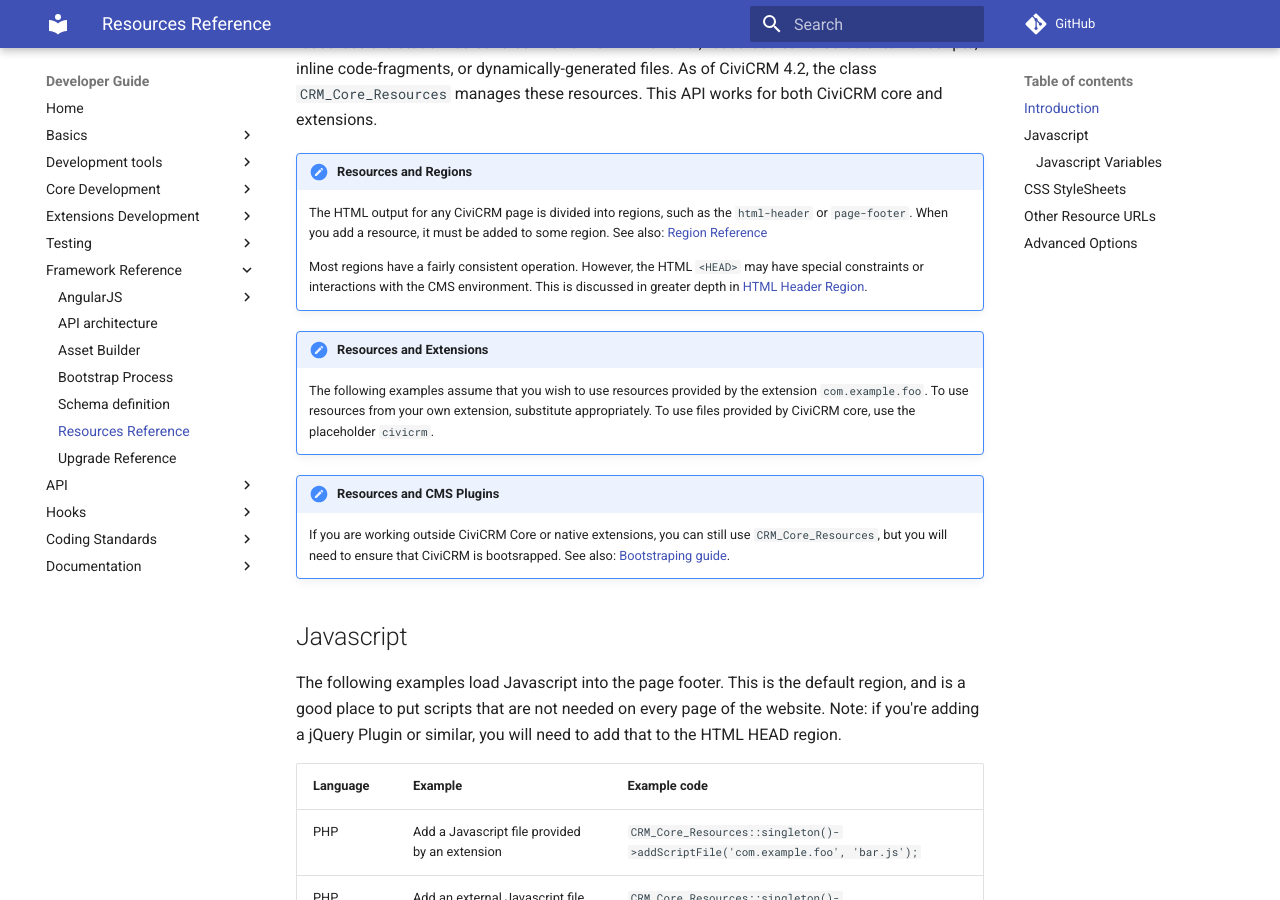
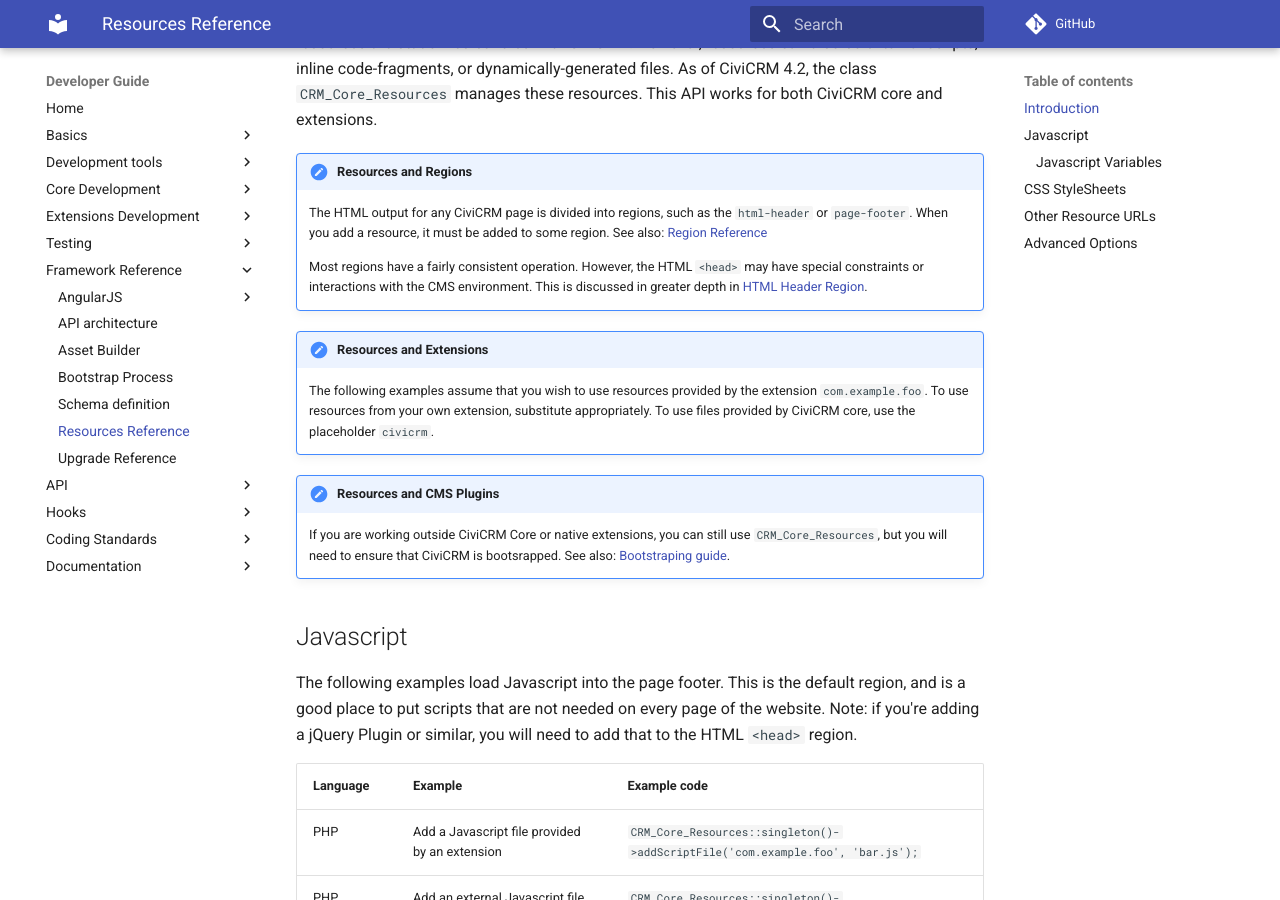
Before and after one commit to civicrm/civicrm-dev-docs, an MkDocs documentation site: the page built from docs/framework/resources.md, in a window 1280 px wide and 900 px high, scrolled down 226 px. Built offline with MkDocs 1.6.1 and Material for MkDocs 9.7.7, drawn with Linux system fonts in a browser that asks for light colours; comment, search, counter and statistics services are not loaded; old or Windows-style settings are respelled for this version of MkDocs; some of the changed text lies outside the part shown.

```diff
--- a/docs/framework/resources.md
+++ b/docs/framework/resources.md
@@ -7,7 +7,7 @@ The *resources* subsystem supports loading Javascript code, CSS code, or image d
 !!! note "Resources and Regions"
     The HTML output for any CiviCRM page is divided into regions, such as the `html-header` or `page-footer`. When you add a resource, it must be added to some region. See also: [Region Reference](https://wiki.civicrm.org/confluence/display/CRMDOC/Region+Reference)
 
-    Most regions have a fairly consistent operation. However, the HTML `<HEAD>` may have special constraints or interactions with the CMS environment. This is discussed in greater depth in [HTML Header Region](https://wiki.civicrm.org/confluence/display/CRMDOC/HTML+Header+Region).
+    Most regions have a fairly consistent operation. However, the HTML `<head>` may have special constraints or interactions with the CMS environment. This is discussed in greater depth in [HTML Header Region](https://wiki.civicrm.org/confluence/display/CRMDOC/HTML+Header+Region).
 
 !!! note "Resources and Extensions"
     The following examples assume that you wish to use resources provided by the extension `com.example.foo`. To use resources from your own extension, substitute appropriately. To use files provided by CiviCRM core, use the placeholder `civicrm`.
```
Also changed, not shown: other parts of docs/framework/resources.md (+3 -3 lines).
